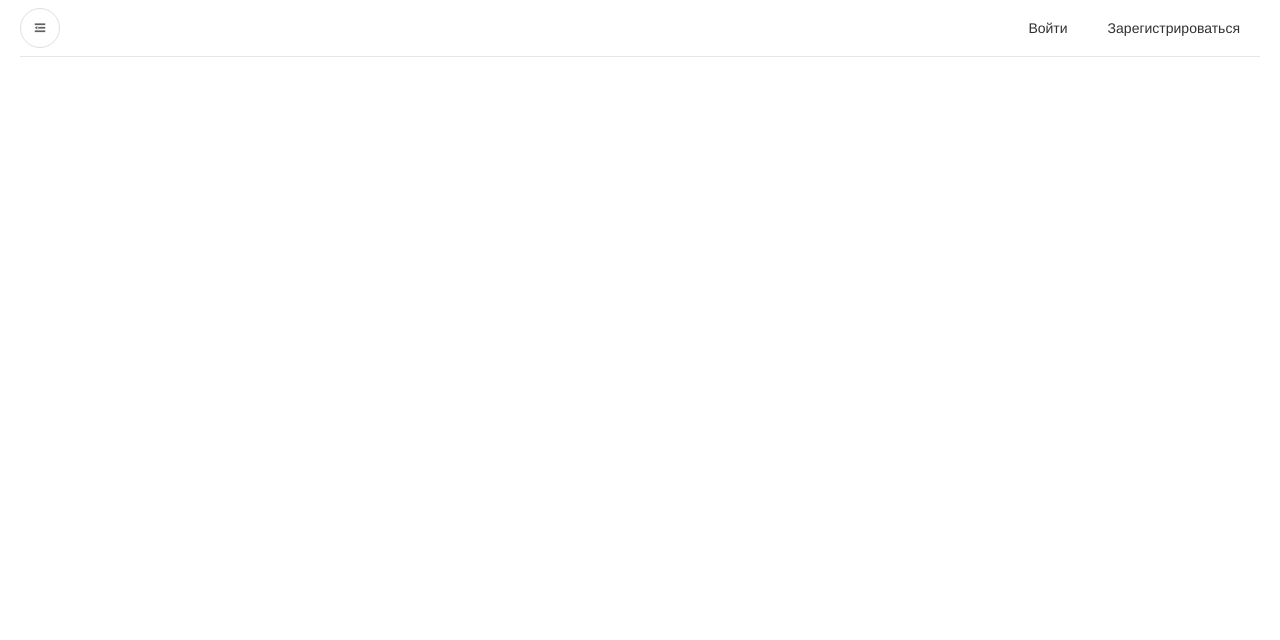
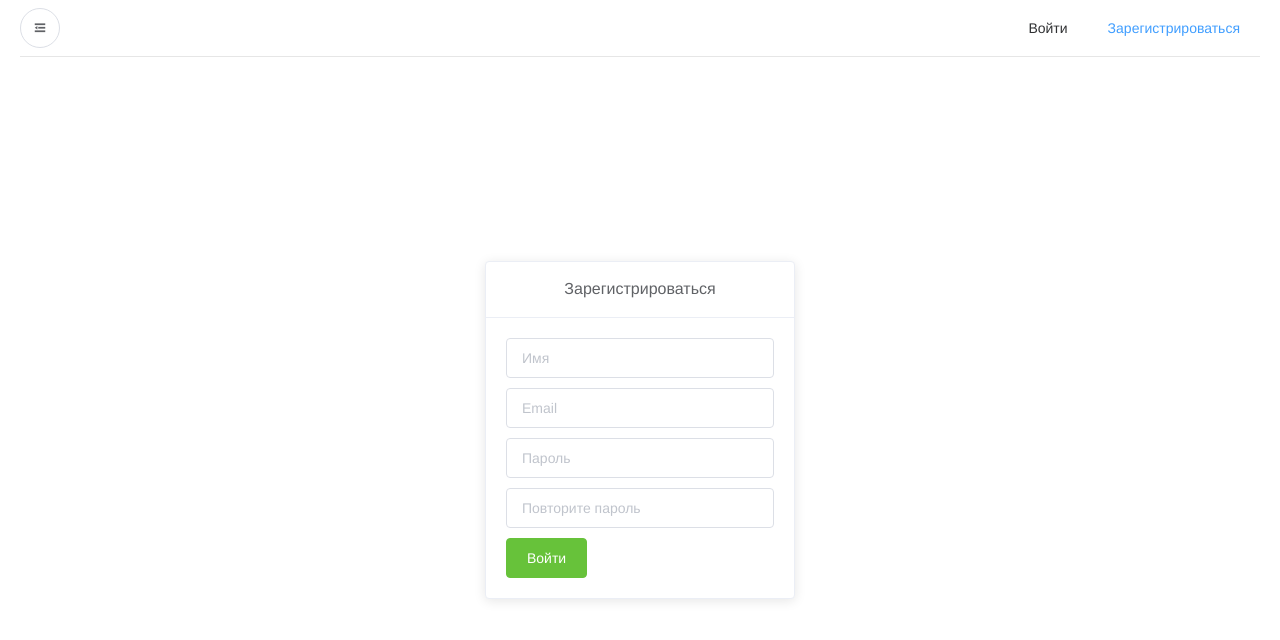
Before and after one commit to reywheel/vue-todo, a Vue app: page /register in a window 1280 px wide. Shown: the top 640 px of the page. Built offline with nearby package versions, Linux system fonts and the light colour scheme.

Commit message:
Сверстал страницы входа и регистрации

```diff
--- a/src/components/Header.vue
+++ b/src/components/Header.vue
@@ -6,8 +6,22 @@
 			@click.prevent="clickHandler"
 		></el-button>
 		<ul class="menu__list">
-			<li class="el-menu-item">Войти</li>
-			<li class="el-menu-item">Зарегистрироваться</li>
+			<router-link
+				tag="li"
+				class="el-menu-item"
+				active-class="is-active"
+				:to="{ name: 'login' }"
+			>
+				Войти
+			</router-link>
+			<router-link
+				tag="li"
+				class="el-menu-item"
+				active-class="is-active"
+				:to="{ name: 'register' }"
+			>
+				Зарегистрироваться
+			</router-link>
 		</ul>
 	</el-row>
 </template>
--- a/src/router/index.js
+++ b/src/router/index.js
@@ -7,23 +7,25 @@ Vue.use(VueRouter)
 const routes = [
 	{
 		path: '/',
-    name: 'Home',
-    component: Home
+		name: 'home',
+		component: Home,
 	},
 	{
-    path: '/about',
-    name: 'About',
-    // route level code-splitting
-    // this generates a separate chunk (about.[hash].js) for this route
-    // which is lazy-loaded when the route is visited.
-    component: () => import(/* webpackChunkName: "about" */ '../views/About.vue')
-  }
+		path: '/login',
+		name: 'login',
+		component: () => import('@/views/Login'),
+	},
+	{
+		path: '/register',
+		name: 'register',
+		component: () => import('@/views/Register'),
+	},
 ]
 
 const router = new VueRouter({
 	mode: 'history',
 	base: process.env.BASE_URL,
-  routes
+	routes,
 })
 
 export default router
--- /dev/null
+++ b/src/views/Login.vue
@@ -0,0 +1,62 @@
+<template>
+	<el-row>
+		<el-col :offset="9" :md="6" class="col">
+			<el-card class="box-card card">
+				<div slot="header" class="clearfix card__header">
+					<h3>Вход</h3>
+				</div>
+				<form action="#" @submit.prevent="submitHandler">
+					<el-input
+						placeholder="Email"
+						class="input"
+						v-model="email"
+					></el-input>
+					<el-input
+						placeholder="Пароль"
+						class="input"
+						v-model="password"
+					></el-input>
+					<el-button type="success" native-type="submit">Войти</el-button>
+				</form>
+			</el-card>
+		</el-col>
+	</el-row>
+</template>
+
+<script>
+export default {
+	name: 'login',
+	data() {
+		return {
+			email: '',
+			password: '',
+		}
+	},
+	methods: {
+		submitHandler() {
+			console.log('submit')
+		},
+	},
+}
+</script>
+
+<style scoped lang="scss">
+.col {
+	min-height: calc(100vh - 100px);
+	display: flex;
+	align-items: center;
+}
+
+.card {
+	width: 100%;
+}
+
+.card__header {
+	display: flex;
+	justify-content: center;
+}
+
+.input {
+	margin-bottom: 10px;
+}
+</style>
--- /dev/null
+++ b/src/views/Register.vue
@@ -0,0 +1,72 @@
+<template>
+	<el-row>
+		<el-col :offset="9" :md="6" class="col">
+			<el-card class="box-card card">
+				<div slot="header" class="clearfix card__header">
+					<h3>Зарегистрироваться</h3>
+				</div>
+				<form action="#" @submit.prevent="submitHandler">
+					<el-input placeholder="Имя" class="input" v-model="name"></el-input>
+					<el-input
+						placeholder="Email"
+						class="input"
+						v-model="email"
+					></el-input>
+					<el-input
+						placeholder="Пароль"
+						class="input"
+						v-model="password"
+						show-password
+					></el-input>
+					<el-input
+						placeholder="Повторите пароль"
+						class="input"
+						v-model="passwordConfirmation"
+						show-password
+					></el-input>
+					<el-button type="success" native-type="submit">Войти</el-button>
+				</form>
+			</el-card>
+		</el-col>
+	</el-row>
+</template>
+
+<script>
+export default {
+	name: 'login',
+	data() {
+		return {
+			name: '',
+			email: '',
+			password: '',
+			passwordConfirmation: '',
+		}
+	},
+	methods: {
+		submitHandler() {
+			console.log('submit')
+		},
+	},
+}
+</script>
+
+<style scoped lang="scss">
+.col {
+	min-height: calc(100vh - 100px);
+	display: flex;
+	align-items: center;
+}
+
+.card {
+	width: 100%;
+}
+
+.card__header {
+	display: flex;
+	justify-content: center;
+}
+
+.input {
+	margin-bottom: 10px;
+}
+</style>
```
Lines whose indentation alone changed are shown as unchanged.
